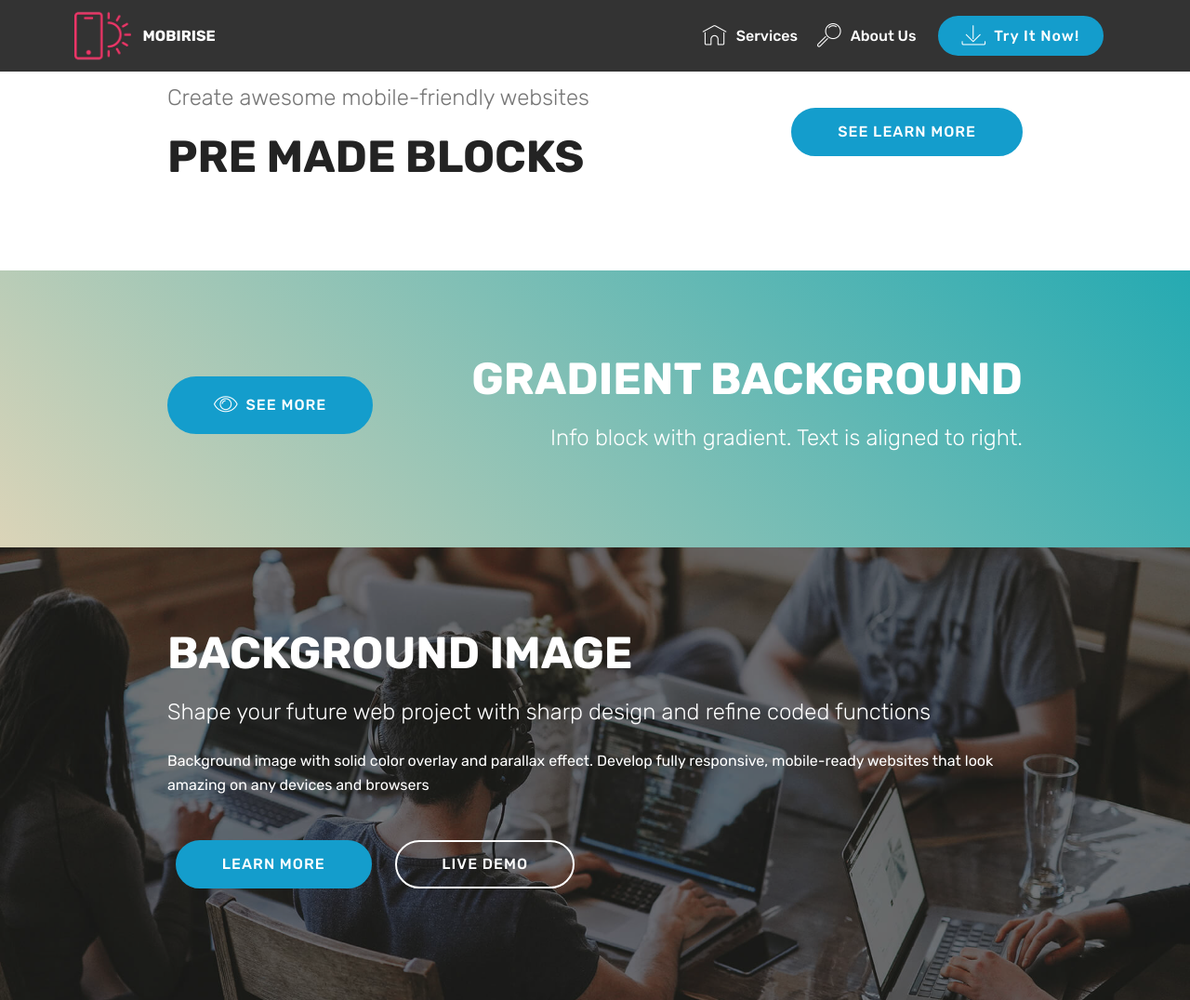
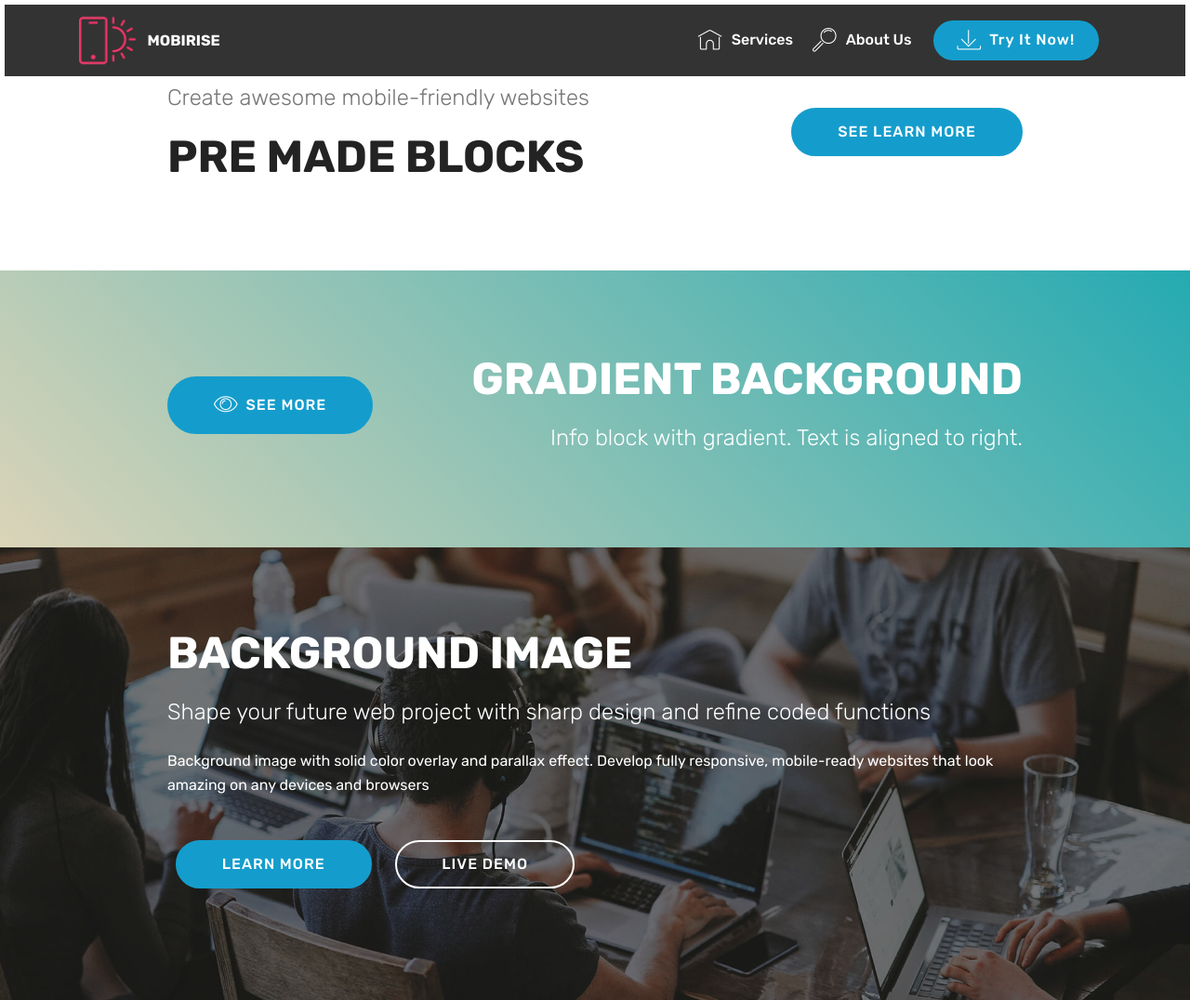
Before and after one commit to shreyas1921/pilot, a plain HTML site: page index.html in a window 1280 px wide. Shown: the top 1076 px of the page at 93% size. Drawn offline with Linux system fonts and the light colour scheme; a script that the page names is missing; files whose address does not match are found by name.

Commit message:
Update style.css

```diff
--- a/assets/dropdown/css/style.css
+++ b/assets/dropdown/css/style.css
@@ -4,9 +4,12 @@
   position: absolute;
   right: 0;
   top: 0;
+  opacity(0.7);
+  border: 5px solid white;
+  -webkit-backdrop-filter: blur(9px);
   transition: all 0.45s ease;
   z-index: 1030;
-  background: #282828; }
+   }
   .navbar-dropdown .navbar-logo {
     margin-right: 0.8rem;
     transition: margin 0.3s ease-in-out;
```
